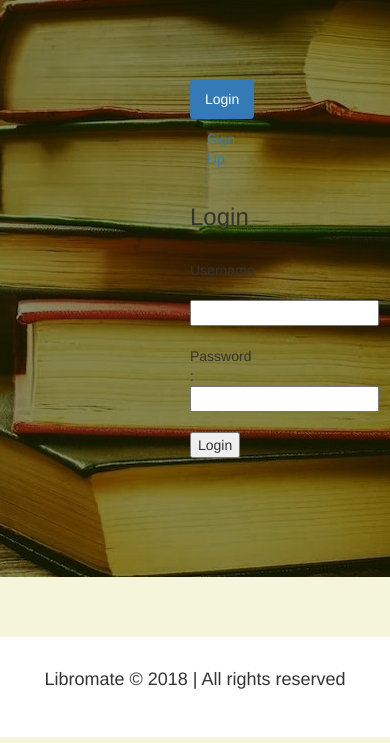
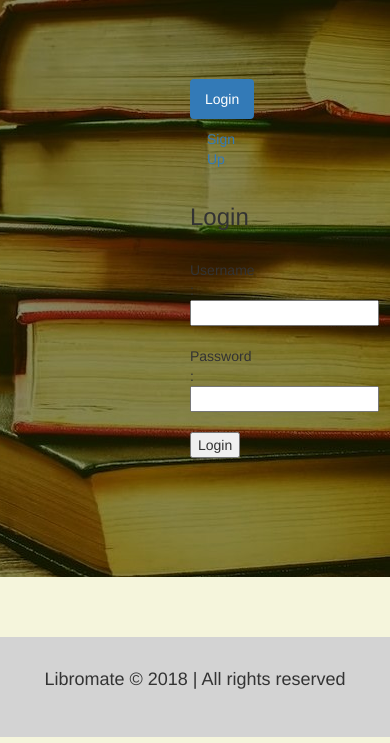
Before and after one commit to csi-lnmiit/S63_Book-Exchange-App, a PHP site: page / in a window 390 px wide. Shown: the part 101-844 px from the top of the page. Run offline with PHP 8.4, Linux system fonts and the light colour scheme; data that the repository does not hold is empty; some libraries are stand-ins or nearby versions.

Commit message:
Added mobile input

```diff
--- a/index.php
+++ b/index.php
@@ -22,7 +22,6 @@
 	</head>
 
 	<body style="background-color:beige">
-
 		<header style="height:100px;background-color:#6a1b9a;">
 			<img src="Images/logo.png" style="height:100px;">
 		</header>
@@ -62,9 +61,10 @@
                             <div class="jumbotron"style="height:350px;padding-top:5px;background-color:lightblue;box-shadow:8px 8px 8px #c9c9c9;border-radius:5px 25%;"><!--signup div start-->
                                 <div align="center">
                                     <h3>Sign Up</h3><br>
-                                    <form action="login.php" method="post">
+                                    <form action="index.php" method="post">
                                         Full Name : <input type="text" name="name"><br><br>
                                         E-Mail ID : <input type="email" name="email"><br><br>
+										Mobile No. : <input type="tel" name="mobile"><br><br>
                                         Username : <input type="text" name="user"><br><br>
                                         Password : <input type="password" name="pass"><br><br>
                                         <input type="submit" name="signup" value="Sign Up">
@@ -77,7 +77,7 @@
             </div>
         </div><!--outer div end-->
 
-    	<footer class="jumbotron" style="height:100px;margin-top:78px;margin-bottom:0px;background-color:white">
+    	<footer class="jumbotron" style="height:100px;margin-top:78px;margin-bottom:0px;background-color:lightgrey">
 			<div style="font-size:18px" align="center">Libromate © 2018  |  All rights reserved</div>
 		</footer>
     </body>
```
Also changed, not shown: CSS/style.css (added), CSS/styles.css (deleted).
